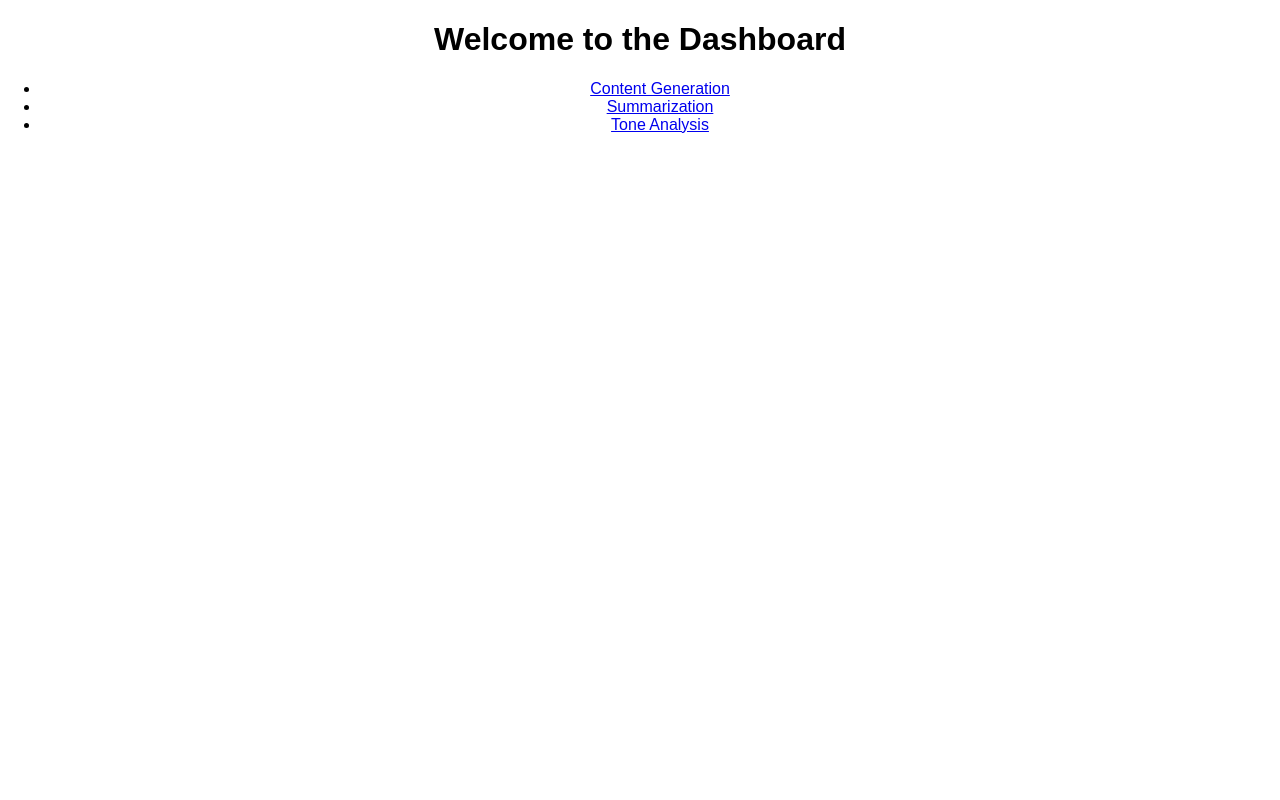
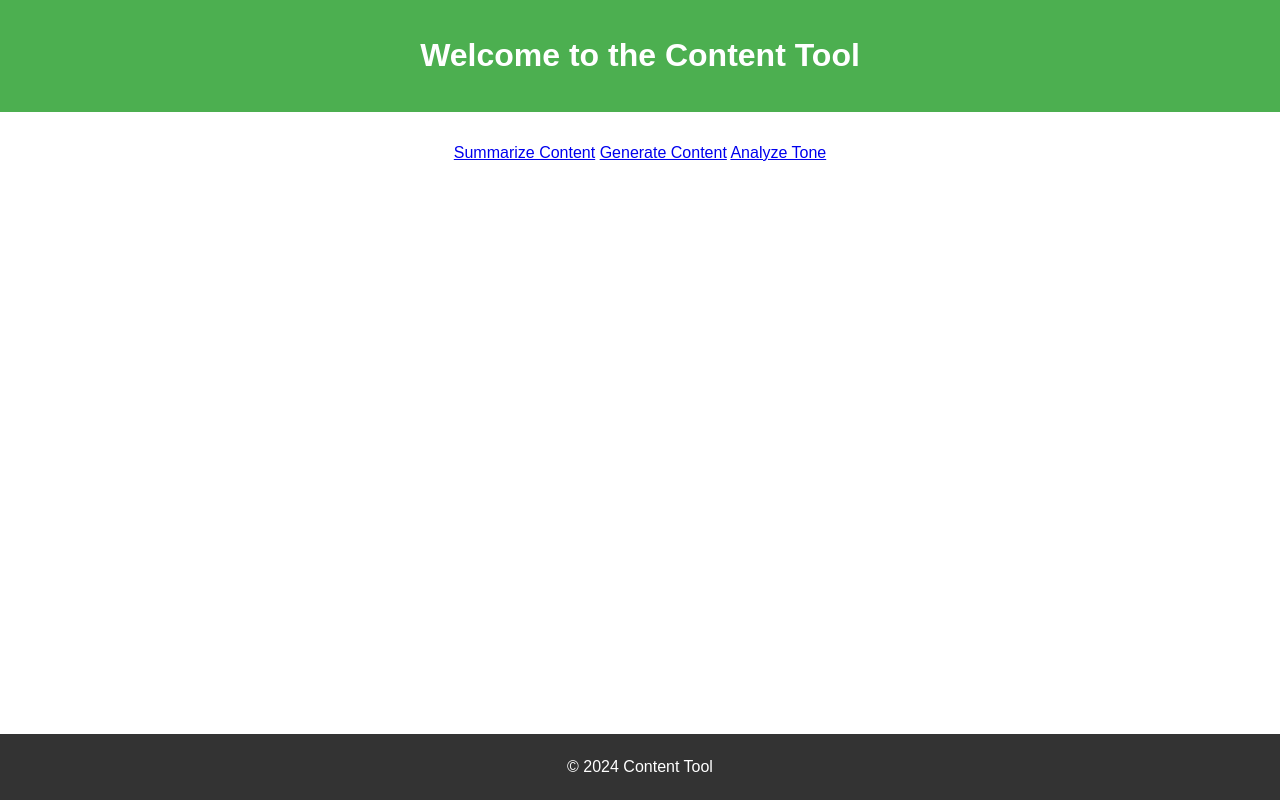
Before and after one commit to JarvisSocialMediaTracker/Jarvis_AIML, a plain HTML site: page frontend/index.html in a window 1280 px wide. Drawn offline with Linux system fonts and the light colour scheme.

Commit message:
Update index.html

```diff
--- a/frontend/index.html
+++ b/frontend/index.html
@@ -1,15 +1,24 @@
 <!DOCTYPE html>
 <html lang="en">
 <head>
+    <meta charset="UTF-8">
+    <meta name="viewport" content="width=device-width, initial-scale=1.0">
     <title>Dashboard</title>
     <link rel="stylesheet" href="assets/styles.css">
 </head>
 <body>
-    <h1>Welcome to the Dashboard</h1>
-    <ul>
-        <li><a href="generate.html">Content Generation</a></li>
-        <li><a href="summarize.html">Summarization</a></li>
-        <li><a href="tone.html">Tone Analysis</a></li>
-    </ul>
+    <header>
+        <h1>Welcome to the Content Tool</h1>
+    </header>
+    <main>
+        <div class="options">
+            <a href="summarize.html">Summarize Content</a>
+            <a href="generate.html">Generate Content</a>
+            <a href="tone.html">Analyze Tone</a>
+        </div>
+    </main>
+    <footer>
+        <p>© 2024 Content Tool</p>
+    </footer>
 </body>
 </html>
```
